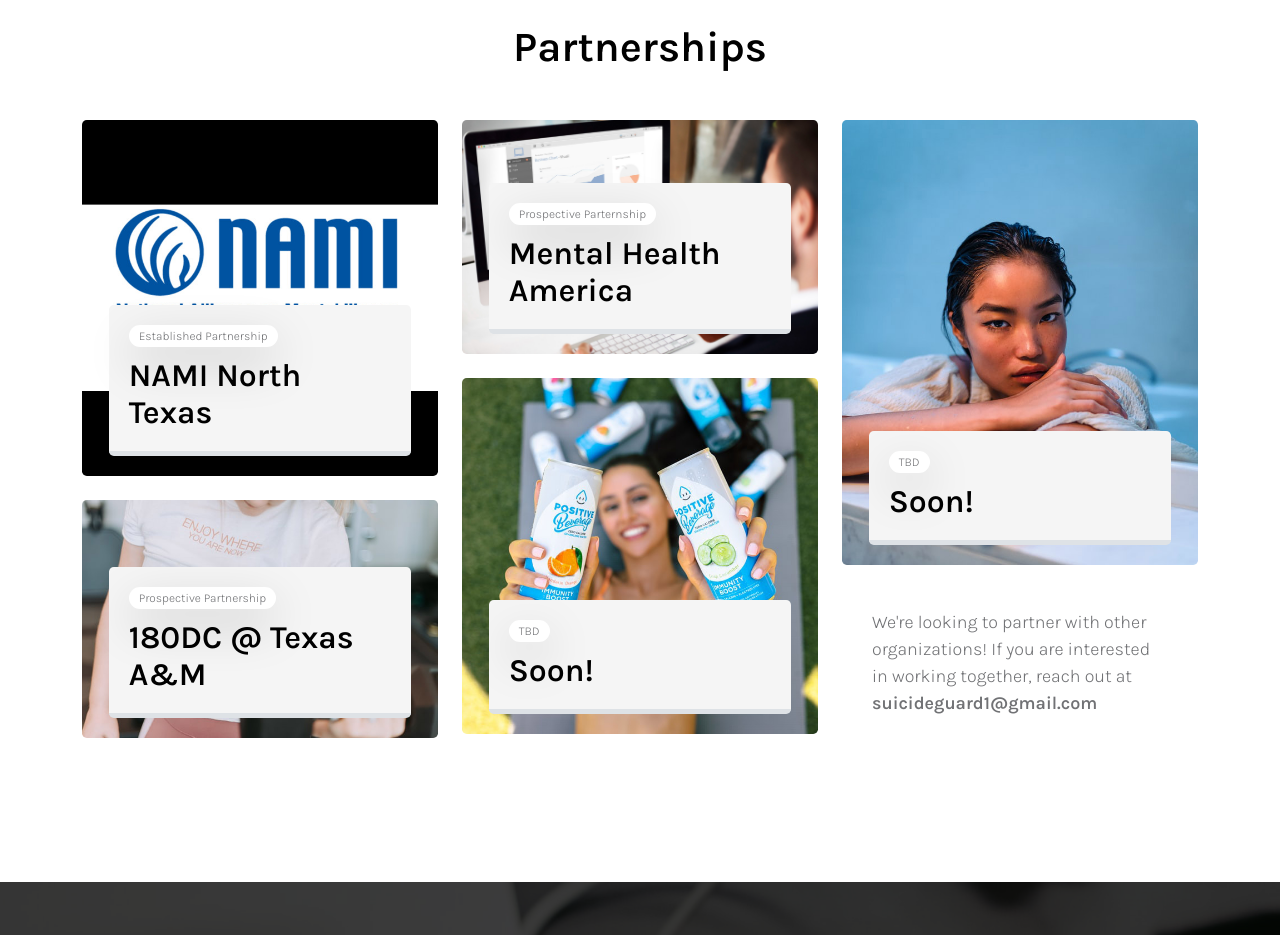
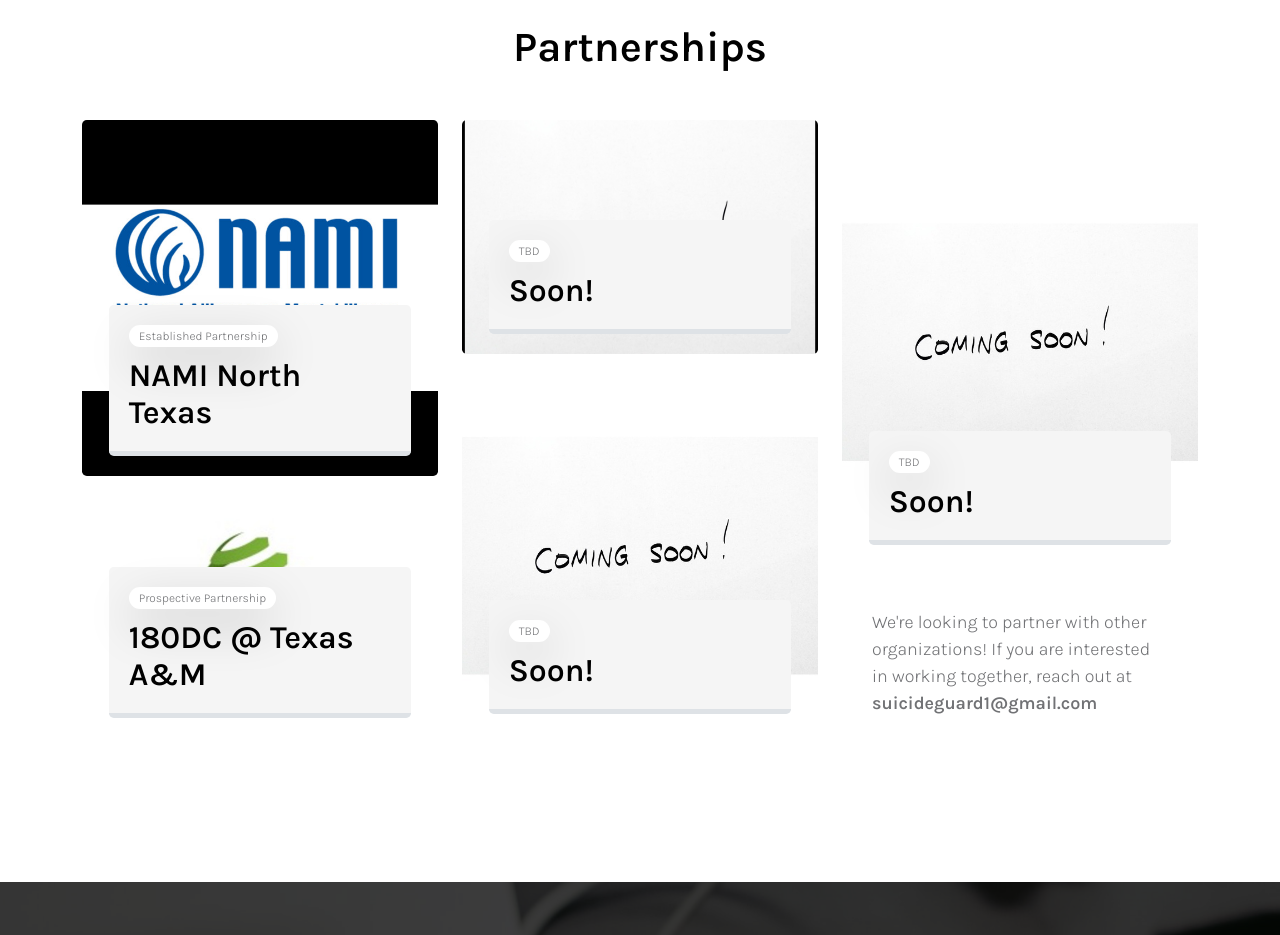
Before and after one commit to nithinRavikumar/SuicideGuardWebsite, a plain HTML site: page index.html in a window 1280 px wide. Shown: the part 2620-3555 px from the top of the page. Drawn offline with Linux system fonts and the light colour scheme.

Commit message:
images added

```diff
--- a/index.html
+++ b/index.html
@@ -328,8 +328,8 @@
 
                             <div class="work-thumb mb-4">
                                 <div class="work-image-wrap">
-                                    <a href="images/work/samantha-gades-lf2pD--wIUA-unsplash.jpg" class="image-popup">
-                                        <img src="images/work/samantha-gades-lf2pD--wIUA-unsplash.jpg" class="img-fluid work-image" alt="">
+                                    <a href="images/work/180dc.jpg" class="image-popup">
+                                        <img src="images/work/180dc.jpg" class="img-fluid work-image" alt="">
                                     </a>
                                 </div>
 
@@ -344,22 +344,22 @@
                         <div class="col-lg-4 col-12">
                             <div class="work-thumb mb-4">
                                 <div class="work-image-wrap">
-                                    <a href="images/work/business-chart-visual-graphics-report-concept.jpg" class="image-popup">
-                                        <img src="images/work/business-chart-visual-graphics-report-concept.jpg" class="img-fluid work-image" alt="">
+                                    <a href="images/work/Coming_Soon1.jpg" class="image-popup">
+                                        <img src="images/work/Coming_Soon1.jpg" class="img-fluid work-image" alt="">
                                     </a>
                                 </div>
 
                                 <div class="work-text-info">
-                                    <small class="work-tag bg-white shadow-lg">Prospective Parternship</small>
+                                    <small class="work-tag bg-white shadow-lg">TBD</small>
 
-                                    <h4 class="work-title">Mental Health America</h4>
+                                    <h4 class="work-title">Soon!</h4>
                                 </div>
                             </div>
 
                             <div class="work-thumb mb-4">
                                 <div class="work-image-wrap">
-                                    <a href="images/work/tyler-nix-HmVQh_EQJhY-unsplash.jpg" class="image-popup">
-                                        <img src="images/work/tyler-nix-HmVQh_EQJhY-unsplash.jpg" class="img-fluid work-image" alt="">
+                                    <a href="images/work/Coming_Soon2.jpg" class="image-popup">
+                                        <img src="images/work/Coming_Soon2.jpg" class="img-fluid work-image" alt="">
                                     </a>
                                 </div>
 
@@ -374,8 +374,8 @@
                         <div class="col-lg-4 col-12">
                             <div class="work-thumb mb-4">
                                 <div class="work-image-wrap">
-                                    <a href="images/work/mos-sukjaroenkraisri-jz8AmJDyhig-unsplash.jpg" class="image-popup">
-                                        <img src="images/work/mos-sukjaroenkraisri-jz8AmJDyhig-unsplash.jpg" class="img-fluid work-image" alt="">
+                                    <a href="images/work/Coming_Soon3.jpg" class="image-popup">
+                                        <img src="images/work/Coming_Soon3.jpg" class="img-fluid work-image" alt="">
                                     </a>
                                 </div>
 
```
Also changed, not shown: images/work/180dc.jpg (added), images/work/Coming_Soon1.jpg (added), images/work/Coming_Soon2.jpg (added), images/work/Coming_Soon3.jpg (added).
